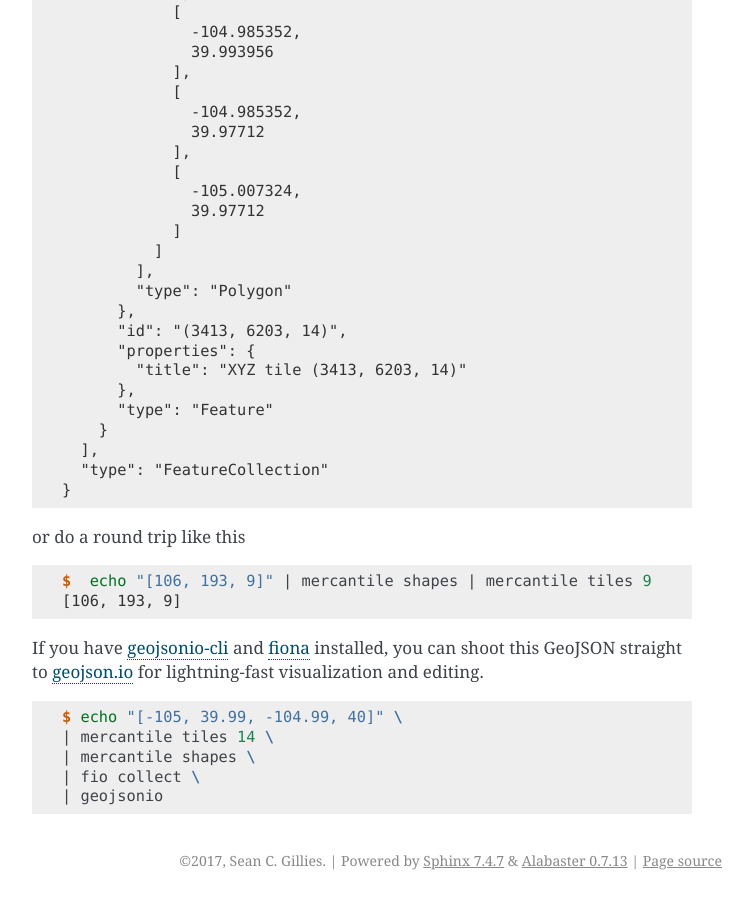
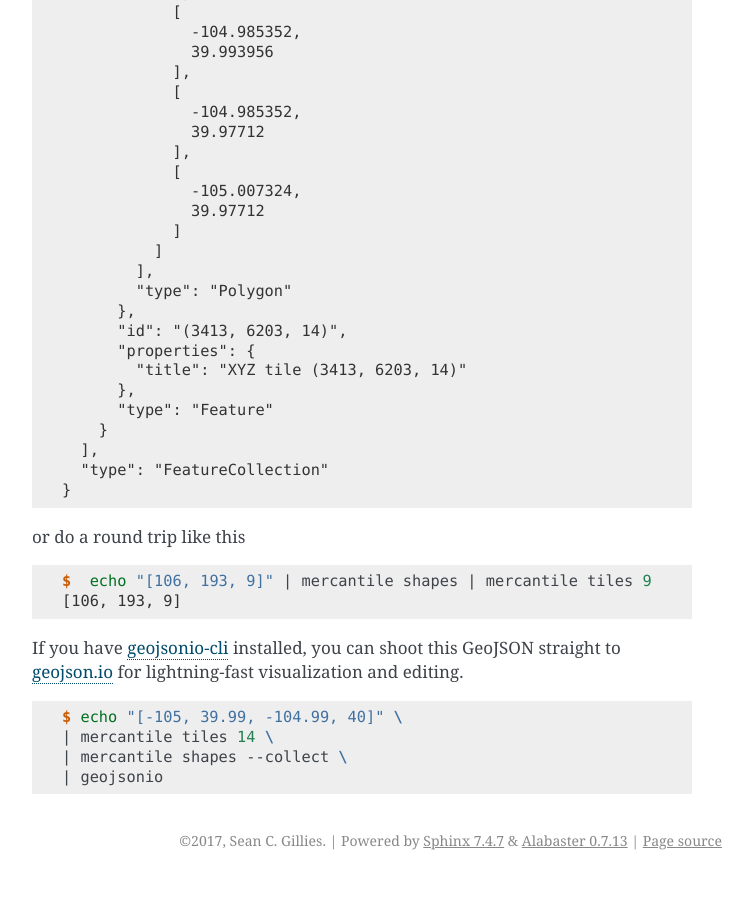
Before and after one commit to mapbox/mercantile, a Sphinx documentation site: the page built from docs/cli.rst, in a window 1280 px wide and 900 px high, scrolled down 3835 px. Shown: the whole window, without its empty margins (388-1141 px from the left). Built offline with Sphinx 7.4.7, drawn with Linux system fonts in a browser that asks for light colours.

Commit message:
mercantile shapes --collect

```diff
--- a/docs/cli.rst
+++ b/docs/cli.rst
@@ -233,14 +233,11 @@ or do a round trip like this
     $  echo "[106, 193, 9]" | mercantile shapes | mercantile tiles 9
     [106, 193, 9]
 
-If you have `geojsonio-cli <https://github.com/mapbox/geojsonio-cli>`__
-and `fiona <https://pypi.python.org/pypi/Fiona>`_ installed, you can shoot this GeoJSON straight to `geojson.io
-<http://geojson.io/>`__ for lightning-fast visualization and editing.
+If you have `geojsonio-cli <https://github.com/mapbox/geojsonio-cli>`_ installed, you can shoot this GeoJSON straight to `geojson.io <http://geojson.io/>`__ for lightning-fast visualization and editing.
 
 .. code-block:: console
 
     $ echo "[-105, 39.99, -104.99, 40]" \
     | mercantile tiles 14 \
-    | mercantile shapes \
-    | fio collect \
+    | mercantile shapes --collect \
     | geojsonio
```
